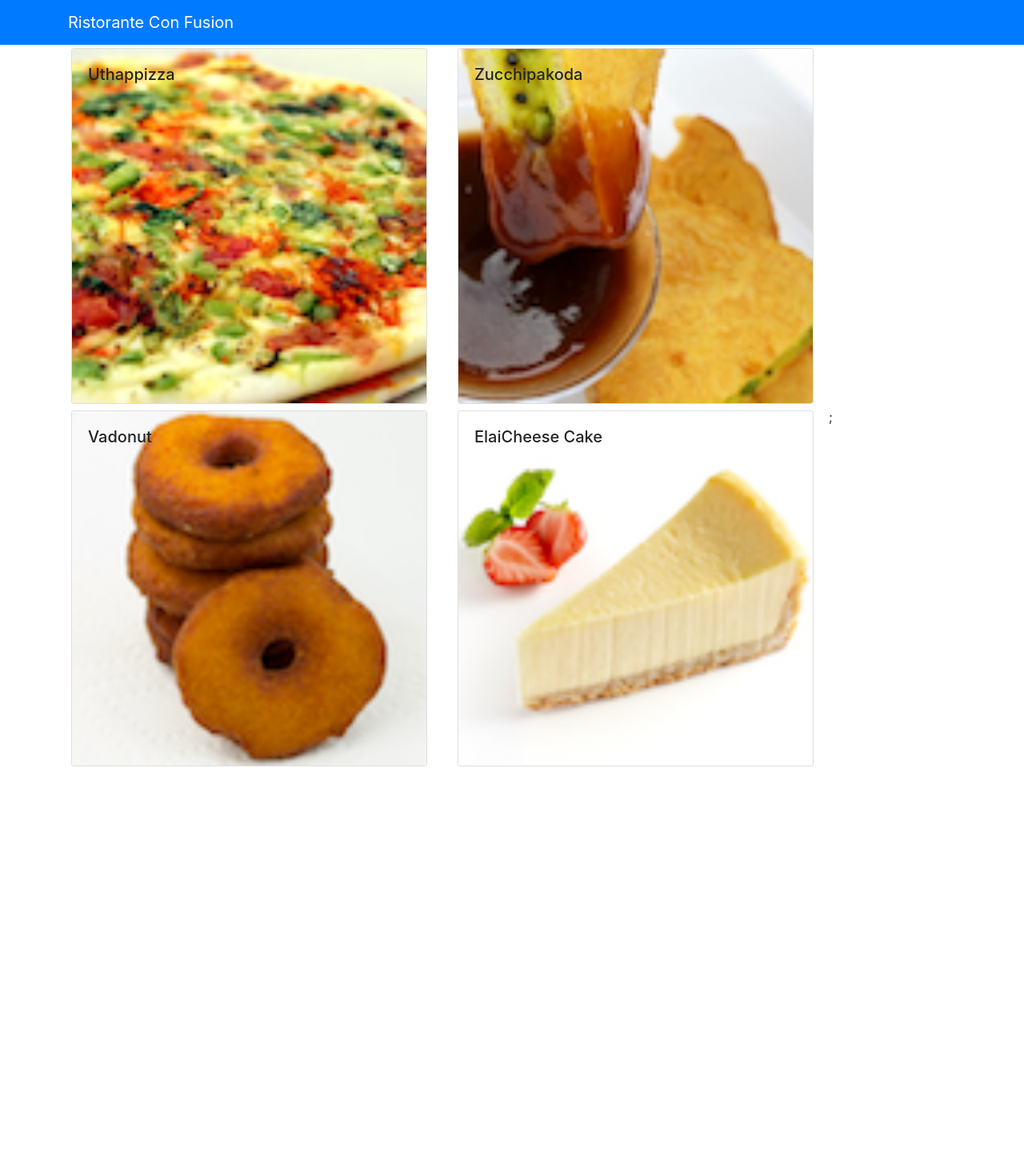
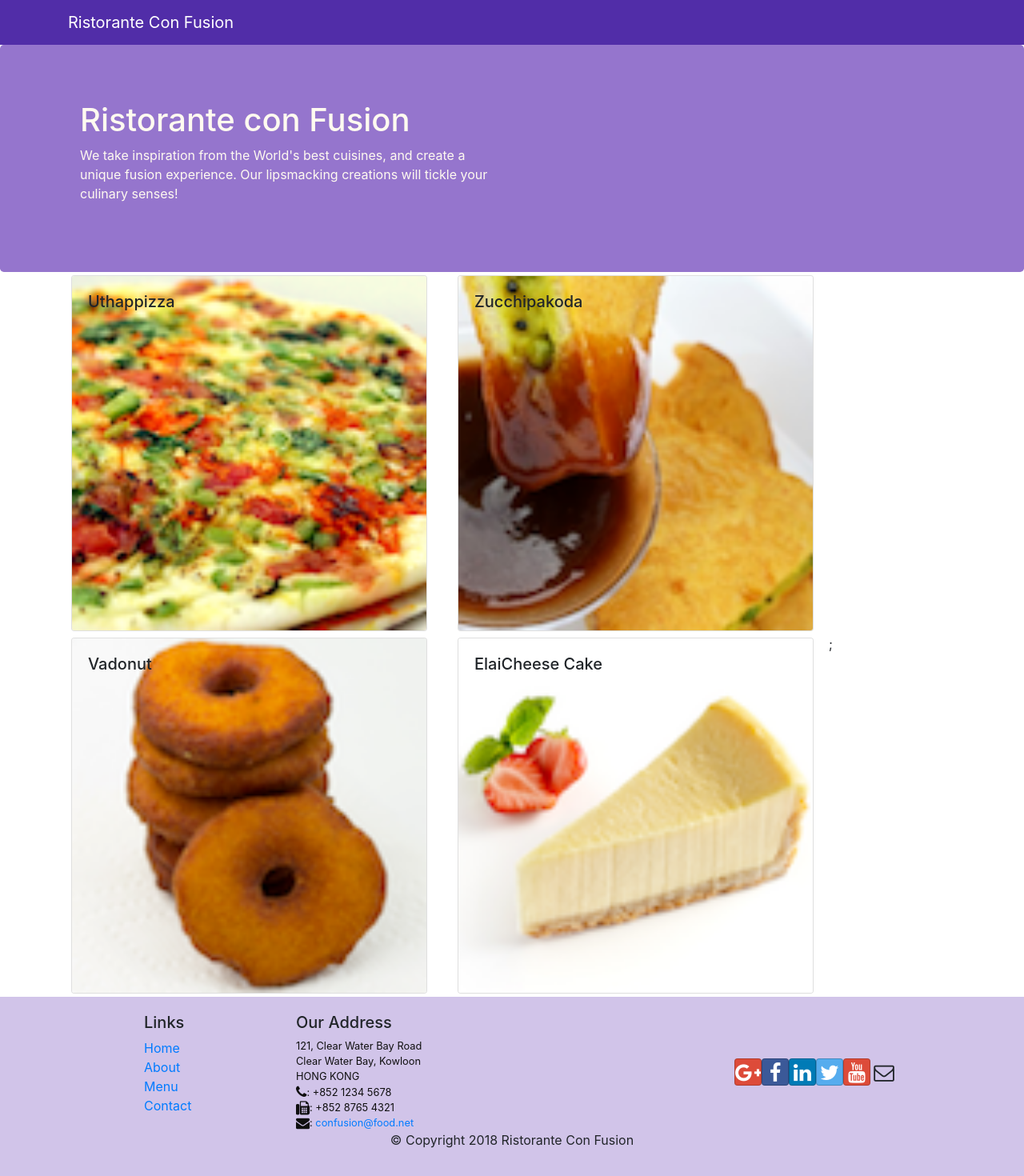
Before and after one commit to abhi-upadhyay28/ReactProject, a React (Create React App) app: page / in a window 1280 px wide. Shown: the top 1470 px of the page at 80% size. Before the commit the page ends 962 px from the top, so only its background shows below. Built offline with nearby package versions, Linux system fonts and the light colour scheme.

Commit message:
Header and footer

```diff
--- a/package.json
+++ b/package.json
@@ -7,6 +7,8 @@
     "@testing-library/react": "^9.4.0",
     "@testing-library/user-event": "^7.2.1",
     "bootstrap": "^4.4.1",
+    "bootstrap-social": "^5.1.1",
+    "font-awesome": "^4.7.0",
     "react": "^16.12.0",
     "react-dom": "^16.12.0",
     "react-popper": "^0.9.2",
--- a/src/App.css
+++ b/src/App.css
@@ -1,38 +1,33 @@
-.App {
-  text-align: center;
+.row-header{
+    margin:0px auto;
+    padding:0px auto;
 }
 
-.App-logo {
-  height: 40vmin;
-  pointer-events: none;
+.row-content {
+    margin:0px auto;
+    padding: 50px 0px 50px 0px;
+    border-bottom: 1px ridge;
+    min-height:400px;
 }
 
-@media (prefers-reduced-motion: no-preference) {
-  .App-logo {
-    animation: App-logo-spin infinite 20s linear;
-  }
+.footer{
+    background-color: #D1C4E9;
+    margin:0px auto;
+    padding: 20px 0px 20px 0px;
+}
+.jumbotron {
+    padding:70px 30px 70px 30px;
+    margin:0px auto;
+    background: #9575cd ;
+    color:floralwhite;
 }
 
-.App-header {
-  background-color: #282c34;
-  min-height: 100vh;
-  display: flex;
-  flex-direction: column;
-  align-items: center;
-  justify-content: center;
-  font-size: calc(10px + 2vmin);
-  color: white;
+address{
+    font-size:80%;
+    margin:0px;
+    color:#0f0f0f;
 }
 
-.App-link {
-  color: #61dafb;
+.navbar-dark {
+    background-color: #512DA8;
 }
-
-@keyframes App-logo-spin {
-  from {
-    transform: rotate(0deg);
-  }
-  to {
-    transform: rotate(360deg);
-  }
-}
--- a/src/App.js
+++ b/src/App.js
@@ -1,6 +1,6 @@
 import React from 'react';
 
-//import './App.css';
+import './App.css';
 
 import { Navbar, NavbarBrand } from 'reactstrap';
 import Main from './components/MainComponent';
--- /dev/null
+++ b/src/components/FooterComponent.js
@@ -0,0 +1,50 @@
+import React from 'react';
+function Footer(props) {
+    return (
+        <div className="footer">
+        <div className="container">
+            <div className="row justify-content-center">
+                <div className="col-4 offset-1 col-sm-2">
+                    <h5>Links</h5>
+                    <ul className="list-unstyled">
+                        <li><a href="/#">Home</a></li>
+                        <li><a href="/#">About</a></li>
+                        <li><a href="/#">Menu</a></li>
+                        <li><a href="contactus.html">Contact</a></li>
+                    </ul>
+                </div>
+                <div className="col-7 col-sm-5">
+                    <h5>Our Address</h5>
+                    <address>
+		              121, Clear Water Bay Road<br />
+		              Clear Water Bay, Kowloon<br />
+		              HONG KONG<br />
+		              <i className="fa fa-phone fa-lg"></i>: +852 1234 5678<br />
+		              <i className="fa fa-fax fa-lg"></i>: +852 8765 4321<br />
+		              <i className="fa fa-envelope fa-lg"></i>: <a href="mailto:confusion@food.net">
+                         confusion@food.net</a>
+                    </address>
+                </div>
+                <div className="col-12 col-sm-4 align-self-center">
+                    <div className="text-center">
+                        <a className="btn btn-social-icon btn-google" href="http://google.com/+"><i className="fa fa-google-plus"></i></a>
+                        <a className="btn btn-social-icon btn-facebook" href="http://www.facebook.com/profile.php?id="><i className="fa fa-facebook"></i></a>
+                        <a className="btn btn-social-icon btn-linkedin" href="http://www.linkedin.com/in/"><i className="fa fa-linkedin"></i></a>
+                        <a className="btn btn-social-icon btn-twitter" href="http://twitter.com/"><i className="fa fa-twitter"></i></a>
+                        <a className="btn btn-social-icon btn-google" href="http://youtube.com/"><i className="fa fa-youtube"></i></a>
+                        <a className="btn btn-social-icon" href="mailto:"><i className="fa fa-envelope-o"></i></a>
+                    </div>
+                </div>
+            </div>
+            <div className="row justify-content-center">
+                <div className="col-auto">
+                    <p>© Copyright 2018 Ristorante Con Fusion</p>
+                </div>
+            </div>
+        </div>
+    </div>
+
+    );
+}
+
+export default Footer;
--- /dev/null
+++ b/src/components/HeaderComponent.js
@@ -0,0 +1,27 @@
+import React, {Component} from 'react';
+import { Navbar, NavbarBrand, Jumbotron } from 'reactstrap';
+class Header extends Component {
+    render(){
+        return(
+        <>
+        <Navbar dark>
+          <div className="container">
+            <NavbarBrand href="/">Ristorante Con Fusion</NavbarBrand>
+          </div>
+        </Navbar>
+        <Jumbotron>
+            <div className="container">
+                <div className="row row-header">
+                    <div className="col-12 col-sm-6">
+                    <h1>Ristorante con Fusion</h1>
+                       <p>We take inspiration from the World's best cuisines, and create a unique fusion experience. Our lipsmacking creations will tickle your culinary senses!</p>
+                    </div>
+                </div>
+            </div>
+        </Jumbotron>
+        </>
+        );
+    }
+}
+
+export default Header;
--- a/src/components/MainComponent.js
+++ b/src/components/MainComponent.js
@@ -1,8 +1,10 @@
 import React from 'react';
 
-import { Navbar, NavbarBrand } from 'reactstrap';
+
 import Menu from './MenuComponent';
 import  DishDetail from './DishDetailComponent';
+import  Header from './HeaderComponent';
+import  Footer from './FooterComponent';
 import { DISHES } from '../shared/dishes';
 
 class Main extends React.Component {
@@ -23,14 +25,11 @@
     let arr=this.state.dishes;
     return (
       <div className="App">
-        <Navbar dark color="primary">
-          <div className="container">
-            <NavbarBrand href="/">Ristorante Con Fusion</NavbarBrand>
-          </div>
-        </Navbar>
+        <Header />
         <Menu dishes={this.state.dishes}
         onClick={(dishId)=>this.onDishSelect(dishId)}/>
         <DishDetail details={arr.filter((dish)=>dish.id===this.state.selectedDish)[0]} />
+        <Footer />
       </div>
     );
   }
--- a/src/index.js
+++ b/src/index.js
@@ -1,6 +1,8 @@
 import React from 'react';
 import ReactDOM from 'react-dom';
 import 'bootstrap/dist/css/bootstrap.min.css';
+import 'font-awesome/css/font-awesome.min.css';
+import 'bootstrap-social/bootstrap-social.css';
 import './index.css';
 import App from './App';
 import * as serviceWorker from './serviceWorker';
```
Also changed, not shown: 1 other file (tests, documents, lock files or other folders).
